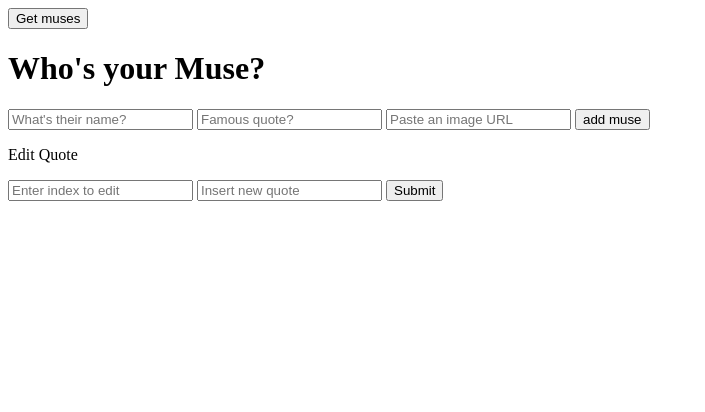
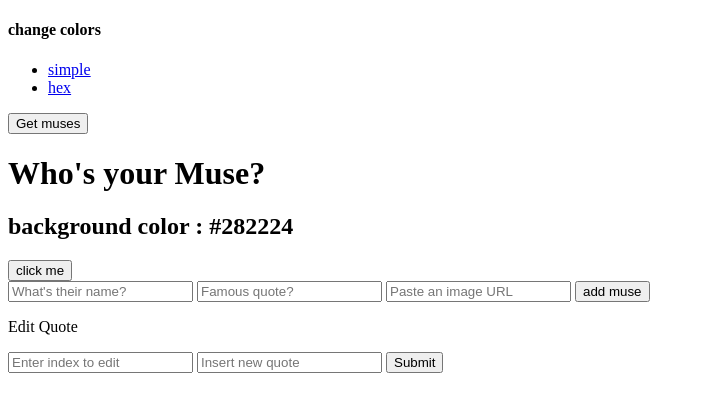
Before and after one commit to raromacias/get-your-muse-on, a website: page client/index.html in a window 1280 px wide. Shown: the whole page, without its empty margins (0-705 px from the left). Drawn offline with nearby package versions, Linux system fonts and the light colour scheme.

Commit message:
added color change

```diff
--- a/client/index.html
+++ b/client/index.html
@@ -8,6 +8,21 @@
     <title>Where is my mind?</title>
 </head>
 <body>
+    <nav>
+        <div class="nav-center">
+            <h4>change colors</h4>
+            <ul class="nav-links">
+                <li>
+                    <a href="./index.html">simple</a>
+                </li>
+                <li>
+                    <a href="hex.html">hex</a>
+                </li>
+            </ul>
+
+
+        </div>
+    </nav>
 
     <button id="getMuses">Get muses</button>
 
@@ -16,6 +31,12 @@
       <h1>Who's your Muse?</h1>
   </header>
   <main>
+    <div class="container">
+        <h2>background color : <span class="color">
+            #282224
+        </span></h2>
+        <button class="btn btn-hero" id="btn">click me</button>
+    </div>
   <form>
       <input
           type='text'
--- a/client/main.js
+++ b/client/main.js
@@ -3,7 +3,9 @@
 const editItem = document.querySelector('#editItem')
 const editInput = document.getElementById("editInput")
 const editIndex = document.getElementById('editIndex')
-
+const colors = ["#2E4E8C","#BFB74B", "#8C1F28", "#3752A6"]
+const btn = document.getElementById('btn');
+const color = document.querySelector('.color')
 
 const baseURL = `http://localhost:4000`
 
@@ -84,6 +86,20 @@
 
     }
 
+    function changeColor() {
+        const randomNumber = getRandomNumber();
+        console.log(randomNumber)
+        document.body.style.backgroundColor = colors[randomNumber]
+        color.textContent = colors[randomNumber]
+    }
+
+    function getRandomNumber() {
+        return Math.floor(Math.random() * colors.length)
+    }
+
+
+
 form.addEventListener('submit', submitHandler)
 getMusesBtn.addEventListener('click', getMuses)
 editItem.addEventListener('submit', editQuote)
+btn.addEventListener('click', changeColor)
```
Also changed, not shown: client/hex.html (added).
